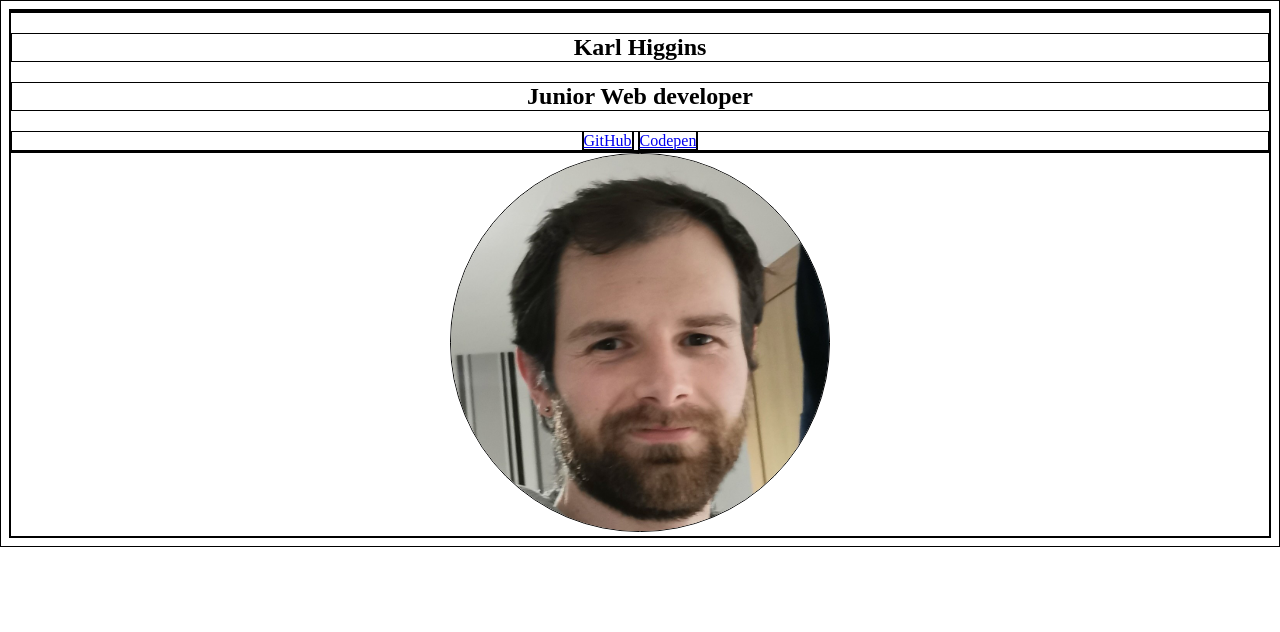
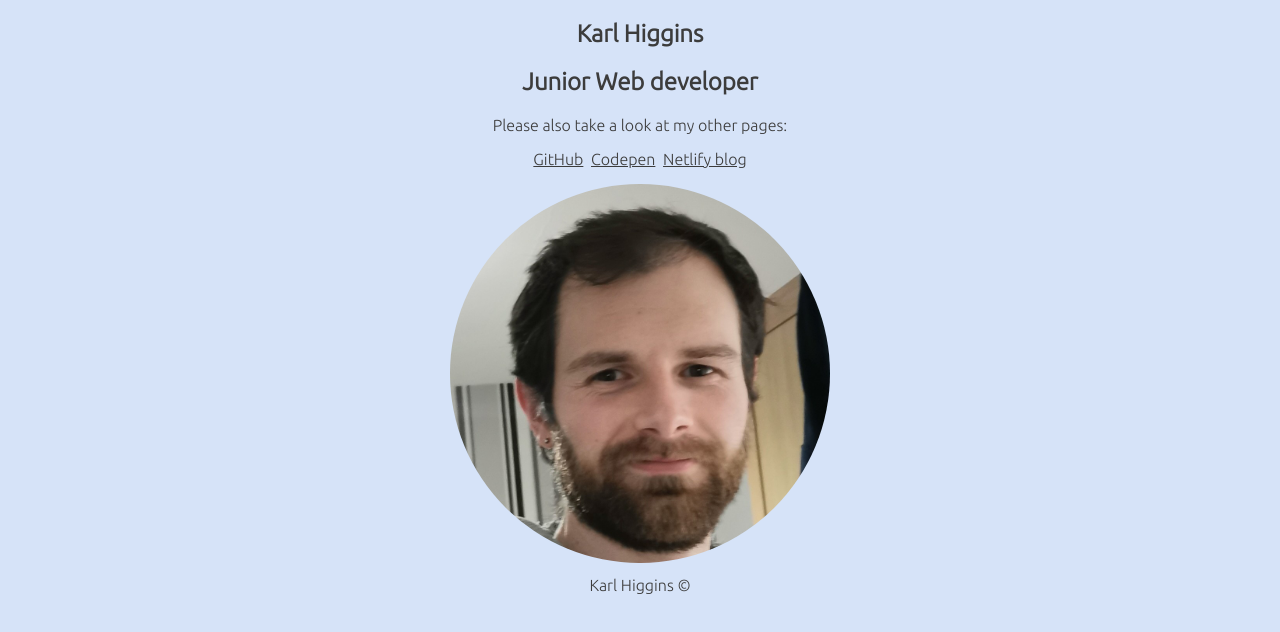
Before and after one commit to karl3644/karl3644.github.io, a plain HTML site: page index.html in a window 1280 px wide. Drawn offline with Linux system fonts and the light colour scheme.

Commit message:
added styling, footer, all links

```diff
--- a/index.html
+++ b/index.html
@@ -3,6 +3,9 @@
 <html>
     <head>
         <link rel="stylesheet" href="styles.css">
+        <link rel="preconnect" href="https://fonts.googleapis.com">
+        <link rel="preconnect" href="https://fonts.gstatic.com" crossorigin>
+        <link href="https://fonts.googleapis.com/css2?family=Ubuntu:wght@300&display=swap" rel="stylesheet">
     </head>
 
     <body>
@@ -13,10 +16,11 @@
         <section id="details">
             <h1>Karl Higgins</h1>
             <h2>Junior Web developer</h2>
-
+            <p>Please also take a look at my other pages:</p>
             <ul>
                 <li><a href="https://github.com/karl3644">GitHub</a></li>
                 <li><a href="https://codepen.io/Karl3644">Codepen</a></li>
+                <li><a href="https://frosty-turing-775681.netlify.app/">Netlify blog</a></li>
             </ul>
 
 
@@ -26,6 +30,7 @@
             <img id="karlPic" src="images/IMG_20220124_194742.jpg" alt="Picture of site creator">
         </section>
 
+        <footer>Karl Higgins &copy;</footer>
 
     </body>
 </html>
--- a/styles.css
+++ b/styles.css
@@ -1,6 +1,13 @@
 * {
-    border: 1px black solid;
+    /* border: 1px black solid; */
     text-align: center;
+    font-family: 'Ubuntu', sans-serif;
+    color: #3c3c3c;
+
+}
+
+body {
+    background-color: #d6e3f8;
 }
 
 #karlPic {
@@ -11,11 +18,14 @@
 
 ul {
     list-style-type: none;
-    margin: 0;
     padding: 0;
 }
 
 li {
-    list-style-type: none;
     display: inline;
+    padding: 2px;
 }
+
+footer {
+    margin: 10px;
+}
```
